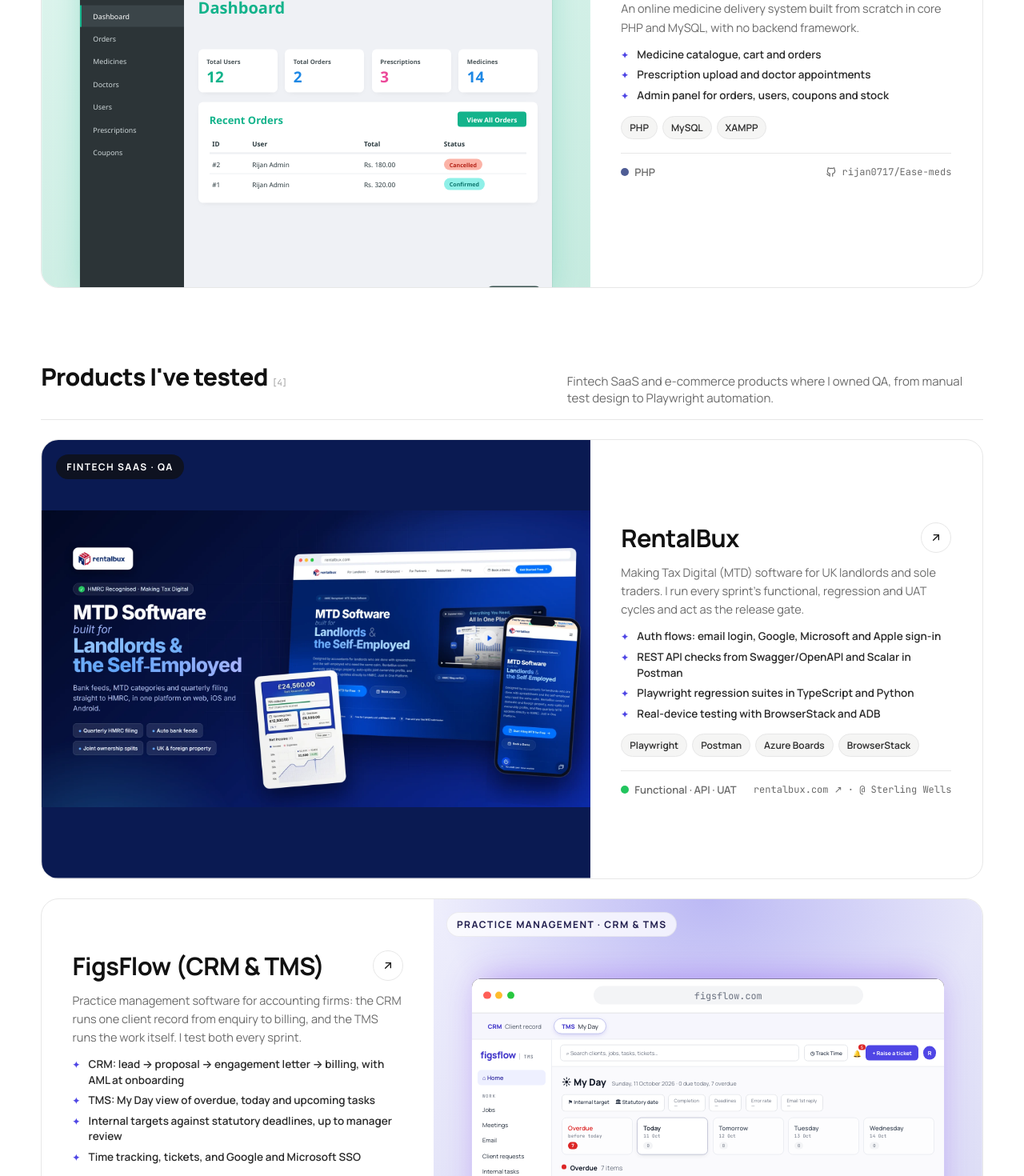
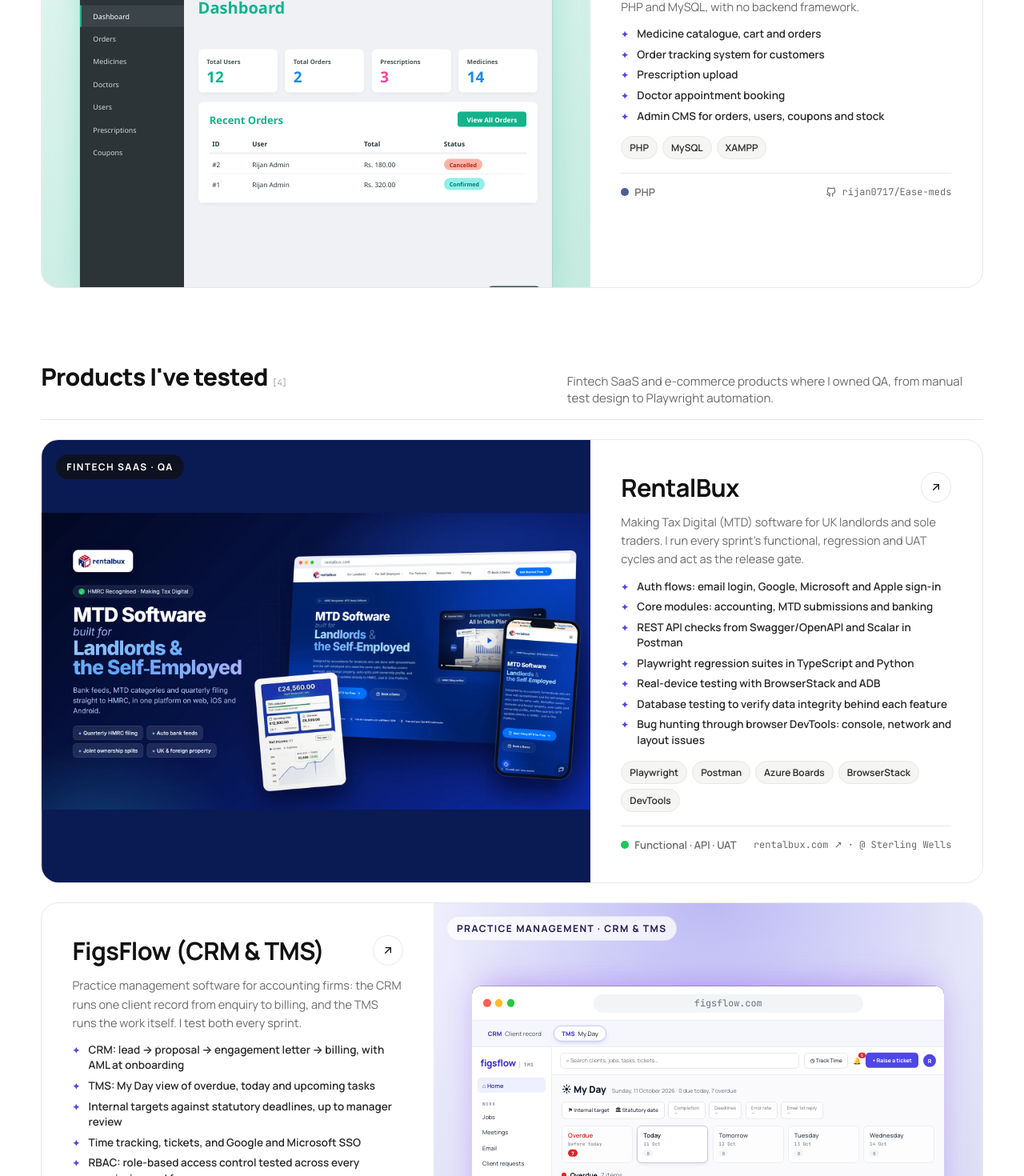
Before and after one commit to rijan0717/portfolio, a React (Vite) app: page / in a window 1280 px wide. Shown: the part 7180-8650 px from the top of the page at 80% size. Built offline with nearby package versions, Linux system fonts and the light colour scheme.

Commit message:
project components

```diff
--- a/src/data.js
+++ b/src/data.js
@@ -155,9 +155,7 @@
     tags: ['Next.js', 'React', 'Framer Motion', 'SEO'],
     language: 'JavaScript',
     link: 'https://github.com/rijan0717/projectpassout-next',
-    // Real full-page screenshot, scrolled at its natural proportions
     mock: 'passout',
-    scrollShot: 'projectpassout-page.webp',
     url: 'projectpassout.vercel.app',
   },
   {
@@ -169,8 +167,10 @@
     text: 'An online medicine delivery system built from scratch in core PHP and MySQL, with no backend framework.',
     features: [
       'Medicine catalogue, cart and orders',
-      'Prescription upload and doctor appointments',
-      'Admin panel for orders, users, coupons and stock',
+      'Order tracking system for customers',
+      'Prescription upload',
+      'Doctor appointment booking',
+      'Admin CMS for orders, users, coupons and stock',
     ],
     tags: ['PHP', 'MySQL', 'XAMPP'],
     language: 'PHP',
@@ -189,11 +189,14 @@
     text: 'Making Tax Digital (MTD) software for UK landlords and sole traders. I run every sprint’s functional, regression and UAT cycles and act as the release gate.',
     features: [
       'Auth flows: email login, Google, Microsoft and Apple sign-in',
+      'Core modules: accounting, MTD submissions and banking',
       'REST API checks from Swagger/OpenAPI and Scalar in Postman',
       'Playwright regression suites in TypeScript and Python',
       'Real-device testing with BrowserStack and ADB',
+      'Database testing to verify data integrity behind each feature',
+      'Bug hunting through browser DevTools: console, network and layout issues',
     ],
-    tags: ['Playwright', 'Postman', 'Azure Boards', 'BrowserStack'],
+    tags: ['Playwright', 'Postman', 'Azure Boards', 'BrowserStack', 'DevTools'],
     language: 'Functional · API · UAT',
     live: 'https://rentalbux.com/',
     // Official product banner, shown whole (not cropped) on its own navy background
@@ -213,6 +216,8 @@
       'TMS: My Day view of overdue, today and upcoming tasks',
       'Internal targets against statutory deadlines, up to manager review',
       'Time tracking, tickets, and Google and Microsoft SSO',
+      'RBAC: role-based access control tested across every permission and form',
+      'HRMS: employee records, leave and holiday management',
     ],
     tags: ['Functional', 'Regression', 'UAT', 'API', 'Azure Boards', 'Jira'],
     language: 'Functional · Regression · UAT',
```
